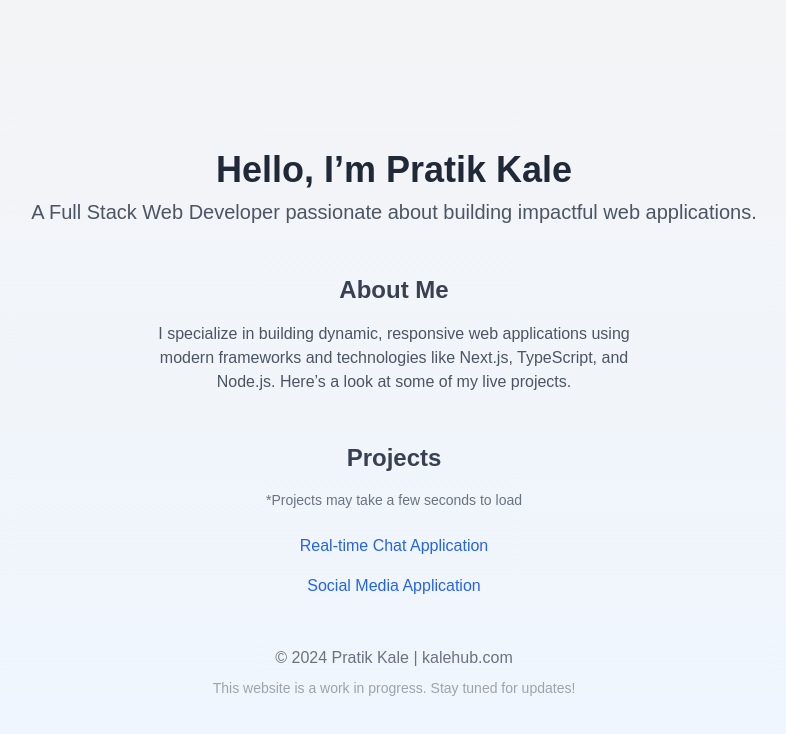
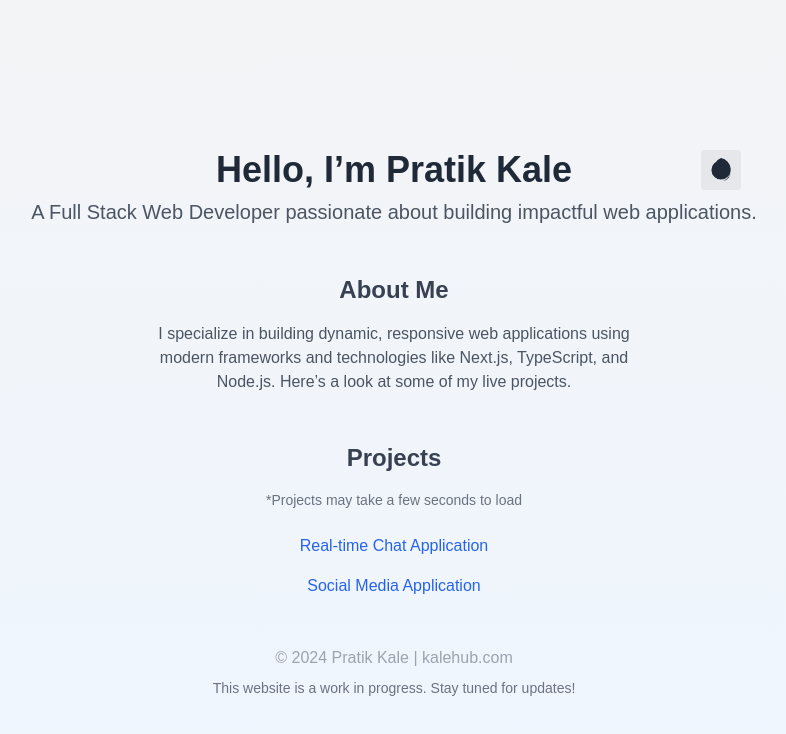
Before and after one commit to PKBOSS26/kalehub, a Next.js app: page / in a window 1280 px wide. Shown: the top 734 px of the page, without its empty margins (246-1032 px from the left). Built offline with nearby package versions, Linux system fonts and the light colour scheme.

Commit message:
theme toggle added

```diff
--- a/app/page.tsx
+++ b/app/page.tsx
@@ -1,31 +1,81 @@
+"use client";
+
+import { useState, useEffect } from 'react';
+
 export default function Home() {
+  const [isDarkTheme, setIsDarkTheme] = useState(false);
+
+  // Effect to load the theme preference from localStorage
+  useEffect(() => {
+    const savedTheme = localStorage.getItem('theme');
+    if (savedTheme) {
+      setIsDarkTheme(savedTheme === 'dark');
+    }
+  }, []);
+
+  // Toggle theme function
+  const toggleTheme = () => {
+    setIsDarkTheme((prev) => !prev);
+    localStorage.setItem('theme', !isDarkTheme ? 'dark' : 'light');
+  };
+
   return (
-    <div className="flex flex-col items-center justify-center min-h-screen p-6 bg-gradient-to-b from-gray-100 to-blue-50">
-      <header className="flex flex-col items-center text-center my-12">
-        <h1 className="text-4xl font-bold text-gray-800">Hello, I’m Pratik Kale</h1>
-        <p className="text-xl text-gray-600 mt-2">
+    <div
+      className={`flex flex-col items-center justify-center min-h-screen p-6 ${
+        isDarkTheme ? 'bg-gradient-to-b from-gray-800 to-gray-900' : 'bg-gradient-to-b from-gray-100 to-blue-50'
+      }`}
+    >
+      <header className="flex flex-col items-center text-center my-12 relative">
+        <h1 className={`text-4xl font-bold ${isDarkTheme ? 'text-white' : 'text-gray-800'}`}>
+          Hello, I’m Pratik Kale
+        </h1>
+        <p className={`text-xl ${isDarkTheme ? 'text-gray-300' : 'text-gray-600'} mt-2`}>
           A Full Stack Web Developer passionate about building impactful web applications.
         </p>
+        <button
+          onClick={toggleTheme}
+          className={`absolute right-4 p-2 rounded focus:outline-none ${
+            isDarkTheme ? 'bg-gray-700 text-white' : 'bg-gray-200 text-gray-800'
+          }`}
+          aria-label="Toggle theme"
+        >
+          {isDarkTheme ? (
+            <svg xmlns="http://www.w3.org/2000/svg" fill="currentColor" className="w-6 h-6" viewBox="0 0 20 20">
+              <path d="M10 0a10 10 0 1 0 0 20A10 10 0 0 0 10 0zm0 18A8 8 0 1 1 10 2a8 8 0 0 1 0 16zm-1-14a1 1 0 1 1 2 0v1a1 1 0 1 1-2 0V4zm5.657 1.343a1 1 0 1 1-1.414-1.414l.707-.707a1 1 0 0 1 1.414 1.414l-.707.707zM4 9a1 1 0 0 1 0 2h-1a1 1 0 0 1 0-2h1zm12 0a1 1 0 0 1 0 2h-1a1 1 0 0 1 0-2h1zm-6 5a1 1 0 1 1-2 0v-1a1 1 0 1 1 2 0v1zM4.343 14.657a1 1 0 1 1-1.414-1.414l-.707.707a1 1 0 0 1-1.414-1.414l.707-.707a1 1 0 1 1 1.414 1.414l.707.707zM16.657 16.657a1 1 0 1 1-1.414-1.414l.707-.707a1 1 0 0 1 1.414 1.414l-.707.707zM10 8a2 2 0 1 1 0-4 2 2 0 0 1 0 4z" />
+            </svg>
+          ) : (
+            <svg xmlns="http://www.w3.org/2000/svg" fill="currentColor" className="w-6 h-6" viewBox="0 0 20 20">
+              <path d="M10 0a10 10 0 0 1 1.707 19.167A7 7 0 1 0 3.833 12A10 10 0 0 1 10 0zM10 18a8 8 0 1 1 0-16 8 8 0 0 1 0 16z" />
+              <path d="M15 9a5.002 5.002 0 0 0-4-4.898V5a1 1 0 0 1-2 0v1.102A5.002 5.002 0 0 0 5 9a5.002 5.002 0 0 0 4 4.898V15a1 1 0 0 1 2 0v-1.102A5.002 5.002 0 0 0 15 9z" />
+            </svg>
+          )}
+        </button>
       </header>
 
       <section className="w-full max-w-lg text-center mb-12">
-        <h2 className="text-2xl font-semibold text-gray-700 mb-4">About Me</h2>
-        <p className="text-gray-600">
+        <h2 className={`text-2xl font-semibold ${isDarkTheme ? 'text-white' : 'text-gray-700'} mb-4`}>
+          About Me
+        </h2>
+        <p className={`${isDarkTheme ? 'text-gray-400' : 'text-gray-600'}`}>
           I specialize in building dynamic, responsive web applications using modern frameworks
           and technologies like Next.js, TypeScript, and Node.js. Here’s a look at some of my live projects.
         </p>
       </section>
 
       <section className="w-full max-w-lg text-center">
-        <h2 className="text-2xl font-semibold text-gray-700 mb-4">Projects</h2>
-        <p className="text-sm text-gray-500 mb-6">*Projects may take a few seconds to load</p>
+        <h2 className={`text-2xl font-semibold ${isDarkTheme ? 'text-white' : 'text-gray-700'} mb-4`}>
+          Projects
+        </h2>
+        <p className={`text-sm ${isDarkTheme ? 'text-gray-400' : 'text-gray-500'} mb-6`}>
+          *Projects may take a few seconds to load
+        </p>
         <ul className="space-y-4">
           <li>
             <a
               href="https://speedenchat.kalehub.com"
               target="_blank"
               rel="noopener noreferrer"
-              className="text-blue-600 hover:text-blue-800 font-medium"
+              className={`font-medium ${isDarkTheme ? 'text-blue-400 hover:text-blue-600' : 'text-blue-600 hover:text-blue-800'}`}
             >
               Real-time Chat Application
             </a>
@@ -35,7 +85,7 @@ export default function Home() {
               href="https://psocial.kalehub.com/login"
               target="_blank"
               rel="noopener noreferrer"
-              className="text-blue-600 hover:text-blue-800 font-medium"
+              className={`font-medium ${isDarkTheme ? 'text-blue-400 hover:text-blue-600' : 'text-blue-600 hover:text-blue-800'}`}
             >
               Social Media Application
             </a>
@@ -43,9 +93,9 @@ export default function Home() {
         </ul>
       </section>
 
-      <footer className="mt-12 text-gray-500 text-center">
+      <footer className="mt-12 text-gray-400 text-center">
         <p>© {new Date().getFullYear()} Pratik Kale | kalehub.com</p>
-        <p className="text-sm mt-2 text-gray-400">
+        <p className={`text-sm mt-2 ${isDarkTheme ? 'text-gray-500' : 'text-gray-500'}`}>
           This website is a work in progress. Stay tuned for updates!
         </p>
       </footer>
```
